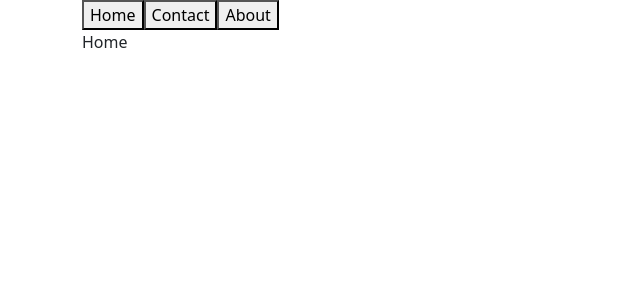
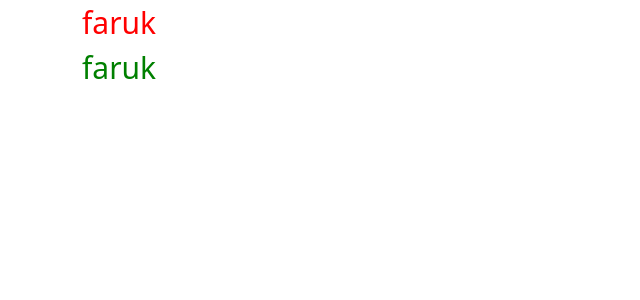
Before and after one commit to Farukcoder/vue-form, a Vue app: page / in a window 1280 px wide. Shown: the top 300 px of the page, without its empty margins (0-640 px from the left). Built offline with nearby package versions, Linux system fonts and the light colour scheme.

Commit message:
globally custome directive create done

```diff
--- a/src/App.vue
+++ b/src/App.vue
@@ -1,29 +1,12 @@
 <template>
-  <div class="container">
-    <button @click="componentToRender='HomePage'">Home</button>
-    <button @click="componentToRender='ContactPage'">Contact</button>
-    <button @click="componentToRender='AboutPage'">About</button>
-    <keep-alive>
-      <component :is="componentToRender"></component>
-    </keep-alive>
-  </div>
+    <div class="container">
+      <div v-awesome.red.big="'faruk'"></div>
+      <div v-awesome.green.big="'faruk'"></div>
+    </div>
 </template>
 
 <script>
-import HomePage from "./components/HomePage.vue";
-import AboutPage from "./components/AboutPage.vue";
-import ContactPage from "./components/ContactPage.vue";
+export default {
 
-export default {
-  data() {
-    return {
-      componentToRender: "HomePage"  // default component
-    };
-  },
-  components: {
-    HomePage,
-    AboutPage,
-    ContactPage
-  }
-};
+}
 </script>
--- a/src/main.js
+++ b/src/main.js
@@ -5,6 +5,32 @@ import 'bootstrap/dist/css/bootstrap.min.css';
 
 Vue.config.productionTip = false
 
+Vue.directive('awesome', {
+  bind(el,binding) {
+    el.innerHTML = binding.value
+    // el.style.color = 'red'
+    // if (binding.arg == 'green'){
+    //   el.style.color = 'green'
+    // }
+    // if (binding.arg == 'red'){
+    //   el.style.color = 'red'
+    // }
+
+    if (binding.modifiers.green){
+      el.style.color = 'green'
+    }
+    if (binding.modifiers.red){
+      el.style.color = 'red'
+    }
+    if (binding.modifiers.big){
+      el.style.fontSize = '30px'
+    }
+    if (binding.modifiers.small){
+      el.style.fontSize = '13px'
+    }
+  }
+})
+
 new Vue({
   render: h => h(App),
 }).$mount('#app')
```
